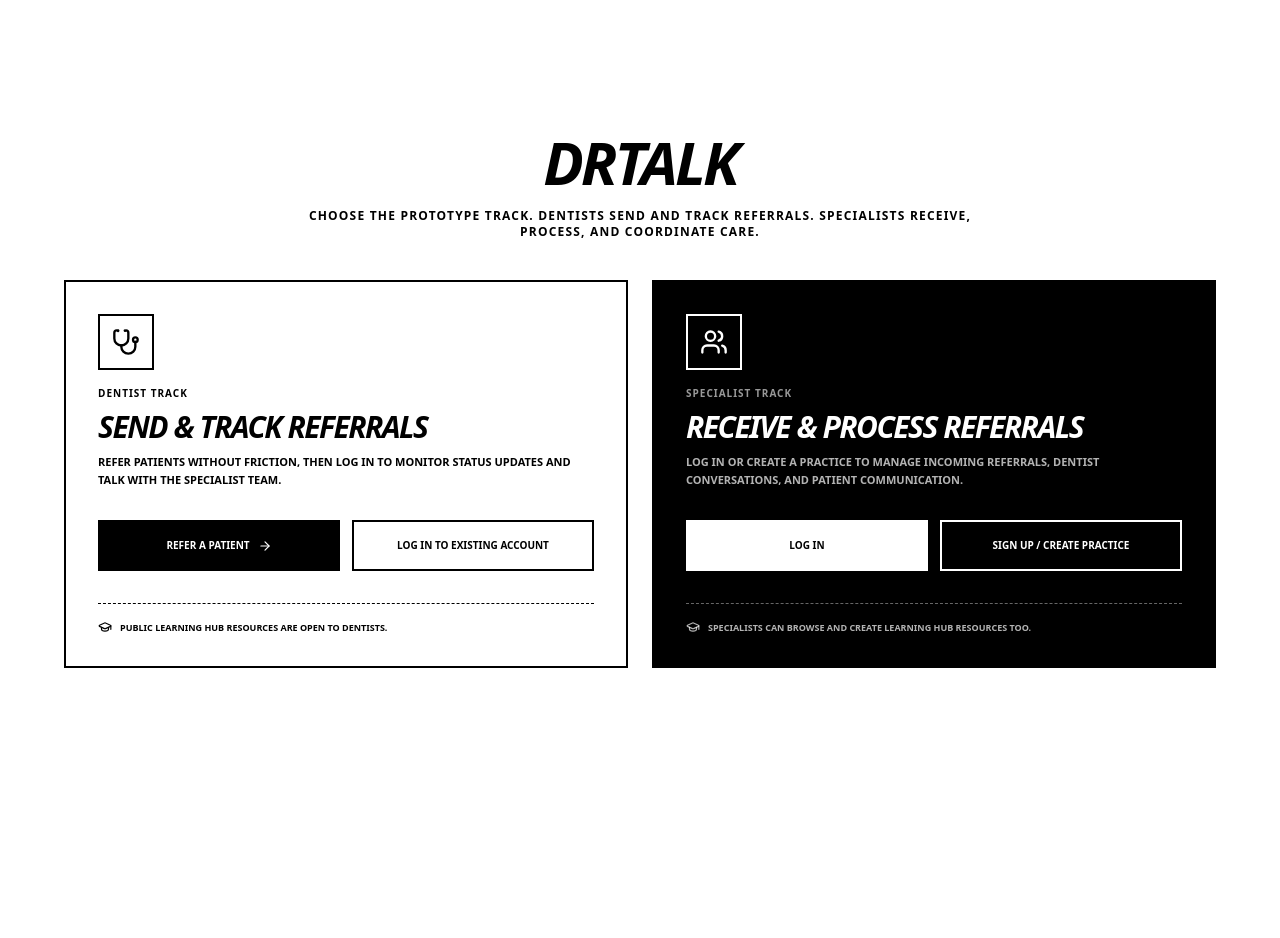
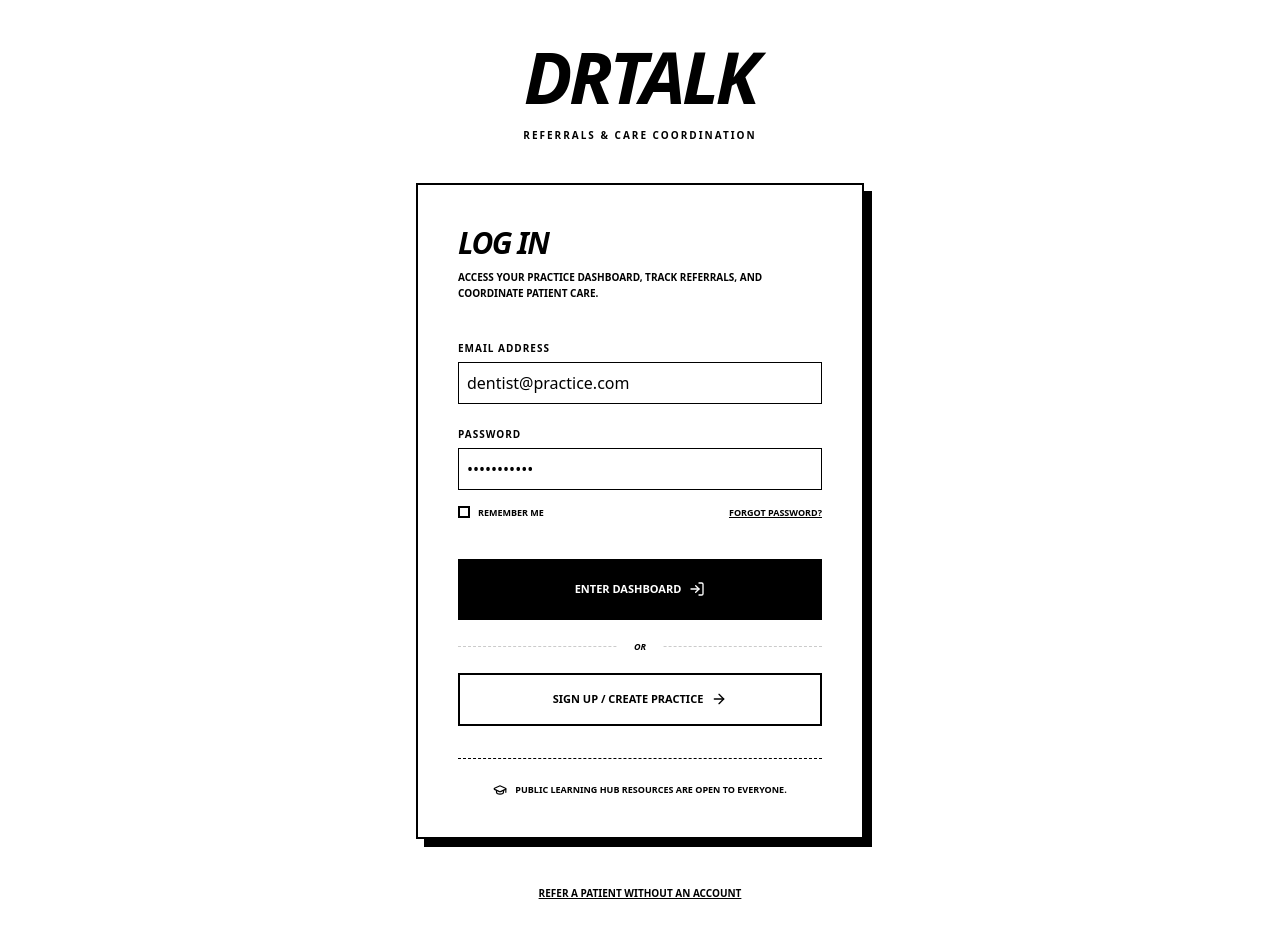
Before and after one commit to anton-g-kulikov/drtalk, a Next.js app: page / in a window 1280 px wide. Shown: the top 938 px of the page. Before the commit the page ends 800 px from the top, so only its background shows below. Built offline with nearby package versions, Linux system fonts and the light colour scheme; no server answers; the database is empty.

Commit message:
feat: simplify landing page to single login form and default to dentist dashboard

```diff
--- a/src/app/page.tsx
+++ b/src/app/page.tsx
@@ -2,89 +2,97 @@
 
 import React from 'react';
 import { useRouter } from 'next/navigation';
-import { ArrowRight, GraduationCap, Stethoscope, Users } from 'lucide-react';
+import { ArrowRight, GraduationCap, LogIn } from 'lucide-react';
+import { useVerification } from '@/components/VerificationContext';
 
 export default function LandingPage() {
   const router = useRouter();
+  const { verify } = useVerification();
 
   return (
     <main className="min-h-screen bg-white text-black font-sans p-4 sm:p-10 flex items-center justify-center">
-      <div className="w-full max-w-6xl space-y-10">
+      <div className="w-full max-w-md space-y-10">
         <div className="text-center space-y-4">
-          <h1 className="text-4xl sm:text-6xl font-bold uppercase tracking-tighter italic leading-none">drTalk</h1>
-          <p className="text-xs text-muted-foreground uppercase tracking-widest font-bold max-w-2xl mx-auto">
-            Choose the prototype track. Dentists send and track referrals. Specialists receive, process, and coordinate care.
+          <h1 className="text-5xl sm:text-7xl font-bold uppercase tracking-tighter italic leading-none">drTalk</h1>
+          <p className="text-[10px] text-muted-foreground uppercase tracking-[0.2em] font-bold">
+            Referrals & Care Coordination
           </p>
         </div>
 
-        <div className="grid grid-cols-1 lg:grid-cols-2 gap-6">
-          <section className="wireframe-card p-6 sm:p-8 space-y-8">
-            <div className="space-y-4">
-              <div className="w-14 h-14 border-2 border-black flex items-center justify-center">
-                <Stethoscope size={28} />
-              </div>
+        <section className="wireframe-card p-8 sm:p-10 space-y-8 bg-white border-2 border-black shadow-[8px_8px_0px_0px_rgba(0,0,0,1)]">
           <div className="space-y-2">
-                <p className="text-[10px] font-black uppercase tracking-widest text-muted-foreground">Dentist Track</p>
-                <h2 className="text-3xl font-black uppercase tracking-tighter italic">Send & Track Referrals</h2>
-                <p className="text-[11px] uppercase leading-relaxed font-bold text-muted-foreground">
-                  Refer patients without friction, then log in to monitor status updates and talk with the specialist team.
+            <h2 className="text-3xl font-black uppercase tracking-tighter italic">Log In</h2>
+            <p className="text-[10px] uppercase font-bold text-muted-foreground leading-relaxed">
+              Access your practice dashboard, track referrals, and coordinate patient care.
             </p>
           </div>
+
+          <div className="space-y-4">
+            <div className="space-y-1">
+              <label className="text-[10px] font-bold uppercase tracking-widest">Email Address</label>
+              <input
+                type="email"
+                placeholder="doctor@practice.com"
+                className="wireframe-input w-full"
+                defaultValue="dentist@practice.com"
+              />
             </div>
-            <div className="grid grid-cols-1 sm:grid-cols-2 gap-3">
+            <div className="space-y-1">
+              <label className="text-[10px] font-bold uppercase tracking-widest">Password</label>
+              <input
+                type="password"
+                placeholder="••••••••"
+                className="wireframe-input w-full"
+                defaultValue="password123"
+              />
+            </div>
+            <div className="flex items-center justify-between">
+              <label className="flex items-center gap-2 cursor-pointer">
+                <input type="checkbox" className="w-3 h-3 border-2 border-black rounded-none appearance-none checked:bg-black" />
+                <span className="text-[9px] uppercase font-bold">Remember me</span>
+              </label>
+              <button className="text-[9px] uppercase font-bold underline">Forgot password?</button>
+            </div>
+          </div>
+
+          <div className="space-y-3 pt-2">
             <button
-                onClick={() => router.push('/dentist/referral')}
-                className="wireframe-button bg-black text-white py-4 text-[10px] uppercase font-black flex items-center justify-center gap-2"
+              onClick={() => {
+                verify('owner');
+                router.push('/dentist/dashboard');
+              }}
+              className="wireframe-button w-full bg-black text-white py-5 text-[11px] uppercase font-black flex items-center justify-center gap-2 hover:bg-gray-900 transition-all"
             >
-                Refer a Patient <ArrowRight size={14} />
+              Enter Dashboard <LogIn size={16} />
             </button>
+
+            <div className="relative flex items-center justify-center py-2">
+              <div className="absolute w-full border-t border-black border-dashed opacity-20"></div>
+              <span className="relative bg-white px-4 text-[9px] font-black uppercase italic text-muted-foreground">OR</span>
+            </div>
+
             <button
-                onClick={() => router.push('/dentist')}
-                className="wireframe-button py-4 text-[10px] uppercase font-black"
+              onClick={() => router.push('/onboarding')}
+              className="wireframe-button w-full border-2 border-black py-4 text-[11px] uppercase font-black flex items-center justify-center gap-2 hover:bg-black hover:text-white transition-all"
             >
-                Log In to Existing Account
+              Sign Up / Create Practice <ArrowRight size={16} />
             </button>
           </div>
-            <div className="border-t border-black border-dashed pt-4 flex items-center gap-2 text-muted-foreground">
+
+          <div className="border-t border-black border-dashed pt-6 flex items-center justify-center gap-2 text-muted-foreground">
             <GraduationCap size={14} />
-              <p className="text-[9px] uppercase font-bold">Public Learning Hub resources are open to dentists.</p>
+            <p className="text-[9px] uppercase font-bold">Public Learning Hub resources are open to everyone.</p>
           </div>
         </section>
 
-          <section className="wireframe-card p-6 sm:p-8 space-y-8 bg-black text-white">
-            <div className="space-y-4">
-              <div className="w-14 h-14 border-2 border-white flex items-center justify-center">
-                <Users size={28} />
-              </div>
-              <div className="space-y-2">
-                <p className="text-[10px] font-black uppercase tracking-widest text-white/60">Specialist Track</p>
-                <h2 className="text-3xl font-black uppercase tracking-tighter italic">Receive & Process Referrals</h2>
-                <p className="text-[11px] uppercase leading-relaxed font-bold text-white/70">
-                  Log in or create a practice to manage incoming referrals, dentist conversations, and patient communication.
-                </p>
-              </div>
-            </div>
-            <div className="grid grid-cols-1 sm:grid-cols-2 gap-3">
+        <div className="text-center">
           <button
-                onClick={() => router.push('/specialist')}
-                className="bg-white text-black border-2 border-white py-4 px-4 text-[10px] uppercase font-black hover:bg-gray-200 transition-all"
+            onClick={() => router.push('/dentist/referral')}
+            className="text-[10px] uppercase font-black underline hover:text-muted-foreground transition-colors"
           >
-                Log In
-              </button>
-              <button
-                onClick={() => router.push('/specialist')}
-                className="border-2 border-white py-4 px-4 text-[10px] uppercase font-black hover:bg-white hover:text-black transition-all"
-              >
-                Sign Up / Create Practice
+            Refer a patient without an account
           </button>
         </div>
-            <div className="border-t border-white/40 border-dashed pt-4 flex items-center gap-2 text-white/70">
-              <GraduationCap size={14} />
-              <p className="text-[9px] uppercase font-bold">Specialists can browse and create Learning Hub resources too.</p>
-            </div>
-          </section>
-        </div>
-
       </div>
     </main>
   );
```
Lines whose indentation alone changed are shown as unchanged.
